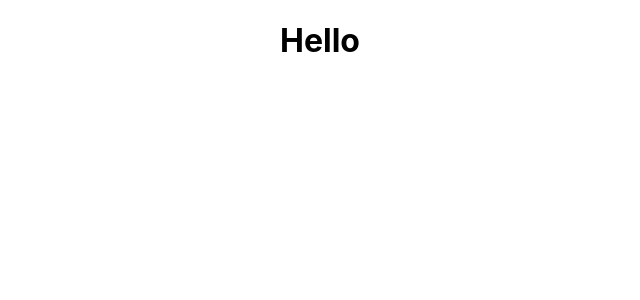
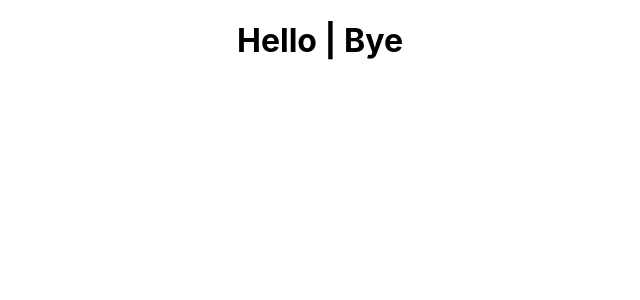
Before and after one commit to vyas2610/JustDial, a React (Create React App) app: page / in a window 1280 px wide. Shown: the top 300 px of the page, without its empty margins (320-960 px from the left). Built offline with nearby package versions, Linux system fonts and the light colour scheme.

Commit message:
App.js| Update

```diff
--- a/src/App.js
+++ b/src/App.js
@@ -4,7 +4,7 @@ import './App.css';
 function App() {
   return (
     <div className="App">
-     <h1>Hello</h1>
+     <h1>Hello | Bye</h1>
     </div>
   );
 }
```
